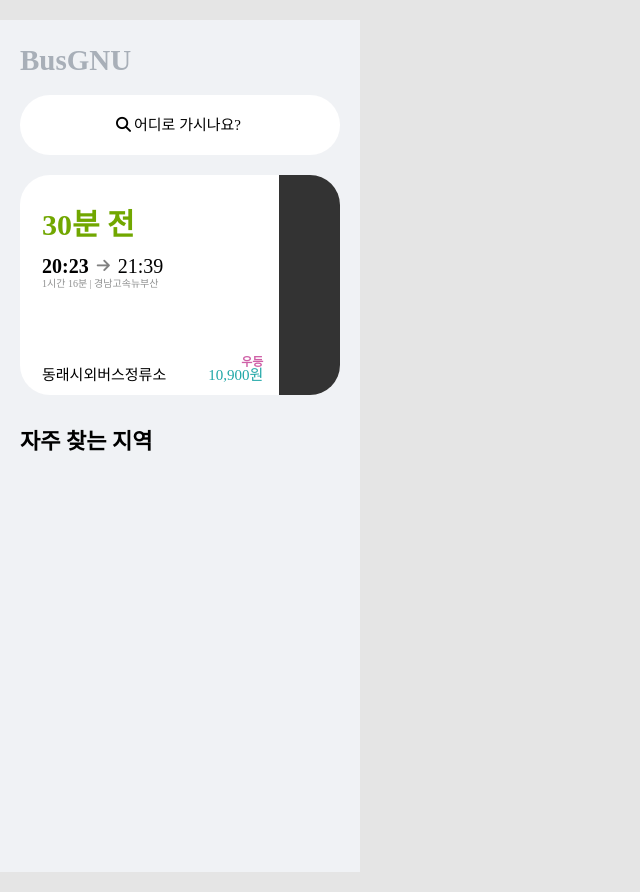
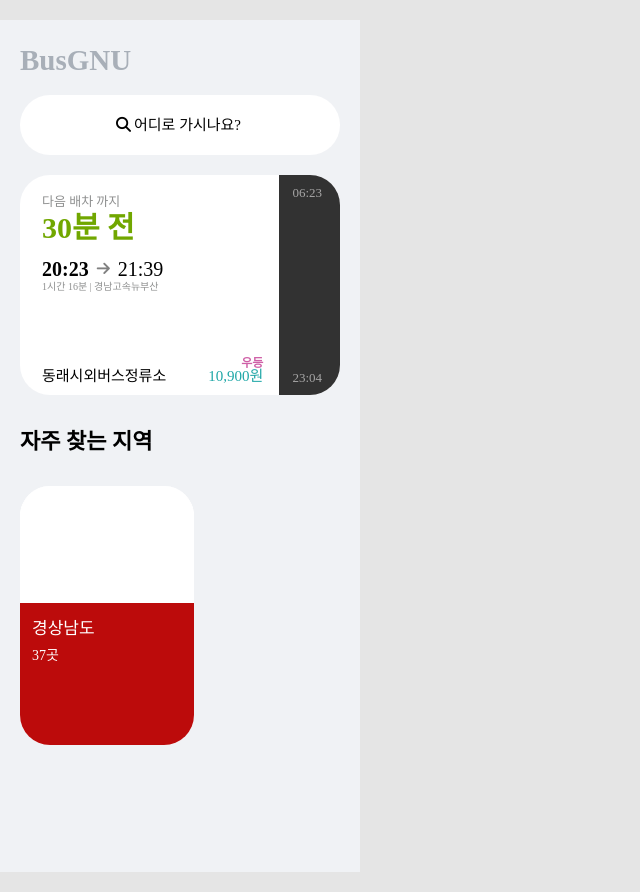
Before and after one commit to JangDongHo/0430-TimeToPlan, a plain HTML site: page index.html in a window 1280 px wide. Shown: the whole page, without its empty margins (0-640 px from the left). Drawn offline with Linux system fonts and the light colour scheme.

Commit message:
1일차 개발 마무리

```diff
--- /dev/null
+++ b/css/components/favorites.css
@@ -0,0 +1,105 @@
+.favorites-container {
+  display: flex;
+  margin-top: 20px;
+  width: 100%;
+  height: 220px;
+  background-color: white;
+  border-radius: 30px;
+}
+
+.favorites-container__left {
+  position: relative;
+  display: flex;
+  flex-direction: column;
+  width: 78%;
+  padding: 20px 22px;
+}
+
+.left-text {
+  font-size: 13px;
+  color: var(--grey-color);
+}
+
+.left-time {
+  margin-top: 5px;
+  font-size: 30px;
+  font-weight: bold;
+  color: #71a700;
+}
+
+.time-infos {
+  font-size: 20px;
+  margin-top: 16px;
+}
+
+.time-infos span {
+  margin-right: 3px;
+}
+
+.departure-time {
+  margin-top: 16px;
+  font-weight: bold;
+}
+
+.time-infos span:nth-child(2) {
+  color: grey;
+}
+
+.arrive-time {
+  font-weight: thin;
+}
+
+.sub-infos {
+  margin-top: 3px;
+  color: var(--grey-color);
+  font-size: 10px;
+}
+
+.bus-infos {
+  display: flex;
+  flex-direction: column;
+  text-align: right;
+  position: absolute;
+  right: 16px;
+  bottom: 11px;
+}
+
+.bus-grade {
+  font-size: 12px;
+  font-weight: bold;
+  color: #cf60a7;
+}
+
+.bus-price {
+  font-size: 15px;
+  font-weight: medium;
+  color: #1fa7a7;
+}
+
+.bus-stop {
+  position: absolute;
+  bottom: 11px;
+  font-size: 15px;
+}
+
+.favorites-container__right {
+  position: relative;
+  width: 22%;
+  background-color: black;
+  opacity: 0.8;
+  border-radius: 0 30px 30px 0;
+  color: #908f8f;
+  font-size: 13px;
+}
+
+.first-bus-time {
+  position: absolute;
+  top: 11px;
+  right: 18px;
+}
+
+.last-bus-time {
+  position: absolute;
+  bottom: 11px;
+  right: 18px;
+}
--- a/css/screens/main.css
+++ b/css/screens/main.css
@@ -15,94 +15,49 @@
   font-size: 15px;
 }
 
-.favorites-container {
-  display: flex;
-  margin-top: 20px;
-  width: 100%;
-  height: 220px;
-  background-color: white;
-  border-radius: 30px;
-}
-
-.favorites-container__left {
-  position: relative;
-  display: flex;
-  flex-direction: column;
-  width: 78%;
-  padding: 35px 22px;
-}
-
-.left-time {
-  font-size: 30px;
-  font-weight: bold;
-  color: #71a700;
-}
-
-.time-infos {
-  font-size: 20px;
-  margin-top: 16px;
-}
-
-.time-infos span {
-  margin-right: 3px;
-}
-
-.departure-time {
-  margin-top: 16px;
-  font-weight: bold;
-}
-
-.time-infos span:nth-child(2) {
-  color: grey;
-}
-
-.arrive-time {
-  font-weight: thin;
-}
-
-.sub-infos {
-  margin-top: 3px;
-  color: var(--grey-color);
-  font-size: 10px;
-}
-
-.bus-infos {
-  display: flex;
-  flex-direction: column;
-  text-align: right;
-  position: absolute;
-  right: 16px;
-  bottom: 12px;
-}
-
-.bus-grade {
-  font-size: 12px;
-  font-weight: bold;
-  color: #cf60a7;
-}
-
-.bus-price {
-  font-size: 15px;
-  font-weight: medium;
-  color: #1fa7a7;
-}
-
-.bus-stop {
-  position: absolute;
-  bottom: 12px;
-  font-size: 15px;
-}
-
-.favorites-container__right {
-  width: 22%;
-  background-color: black;
-  opacity: 0.8;
-  border-radius: 0 30px 30px 0;
-}
-
 .subtitle {
   display: block;
   margin-top: 36px;
   font-size: 22px;
   font-weight: bold;
 }
+
+.frequently-visited-container {
+  width: 174px;
+  height: 259px;
+  background-color: white;
+  border-radius: 30px;
+  margin-top: 33px;
+}
+
+.frequently-visited-card {
+  width: 100%;
+  height: 100%;
+}
+
+.frequently-visited-card__image {
+  height: 45%;
+  background-color: white;
+  border-radius: 30px 30px 0 0;
+}
+
+.frequently-visited-card__region {
+  display: flex;
+  flex-direction: column;
+  height: 55%;
+  background-color: #bc0b0b;
+  border-radius: 0 0 30px 30px;
+  padding-left: 12px;
+  color: white;
+}
+
+.frequently-visited-card__region span:first-child {
+  font-size: 17px;
+  margin-top: 17px;
+}
+
+.frequently-visited-card__region span:last-child {
+  font-size: 14px;
+  margin-top: 12px;
+  font-weight: 300;
+}
--- a/css/styles.css
+++ b/css/styles.css
@@ -5,6 +5,7 @@
 
 /* components */
 @import "components/top-bars.css";
+@import "components/favorites.css";
 
 @import "reset.css";
 @import "variables.css";
--- a/index.html
+++ b/index.html
@@ -21,6 +21,7 @@
       </div>
       <div class="favorites-container">
         <div class="favorites-container__left">
+          <span class="left-text">다음 배차 까지</span>
           <span class="left-time">30분 전</span>
           <div class="time-infos">
             <span class="departure-time">20:23</span>
@@ -37,10 +38,22 @@
             <span class="bus-price">10,900원</span>
           </div>
         </div>
-        <div class="favorites-container__right"></div>
+        <div class="favorites-container__right">
+          <span class="first-bus-time">06:23</span>
+          <span class="last-bus-time">23:04</span>
+        </div>
       </div>
       <span class="subtitle">자주 찾는 지역</span>
-      <div class="frequently-visited-container"></div>
+      <div class="frequently-visited-container">
+        <div class="frequently-visited-card">
+          <div class="frequently-visited-card__image">
+          </div>
+          <div class="frequently-visited-card__region">
+            <span>경상남도</span>
+            <span>37곳</span>
+          </div>
+        </div>
+      </div>
     </main>
     <footer class="advertisement"></footer>
   </div>
```
Also changed, not shown: css/images/경상남도.jpeg (added).
